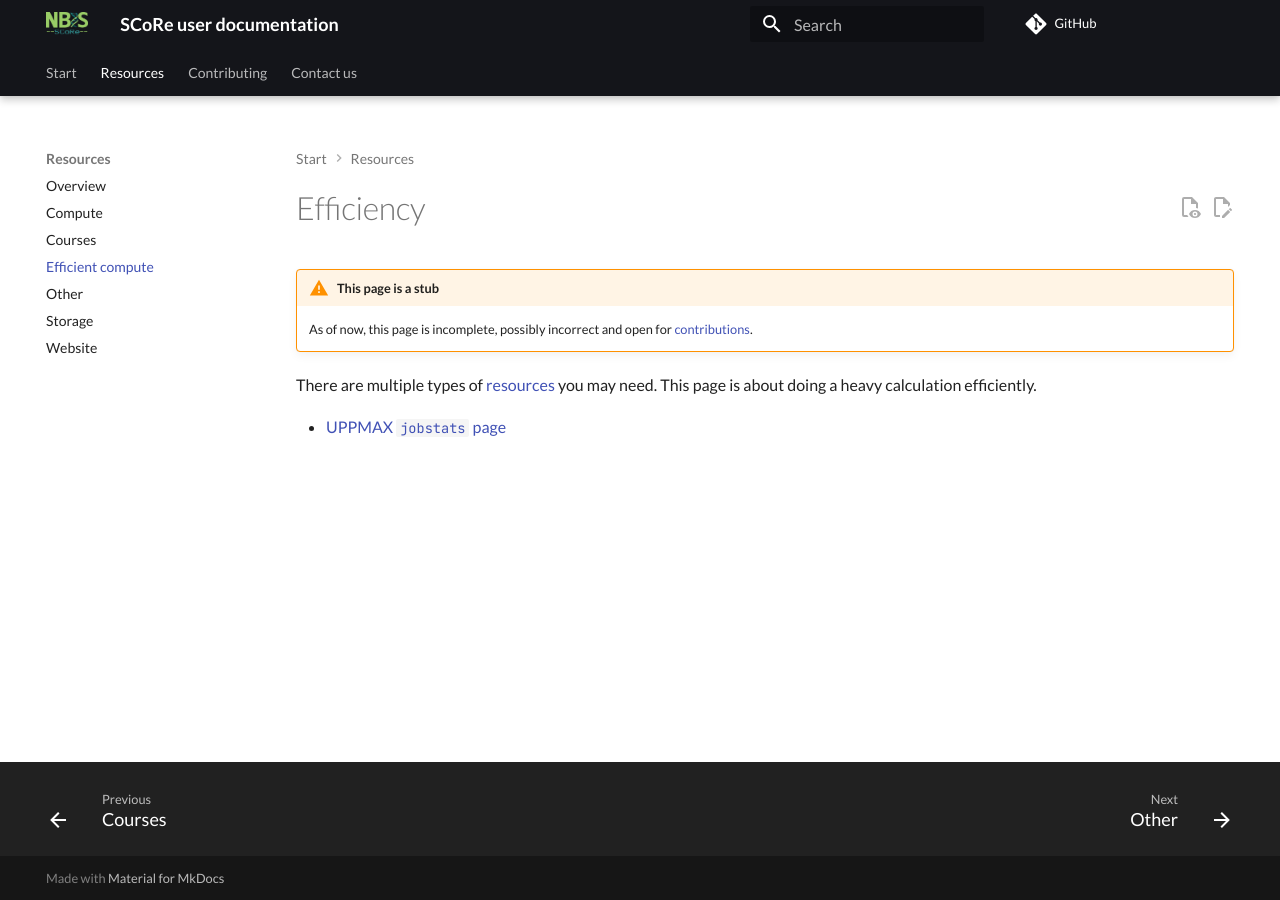
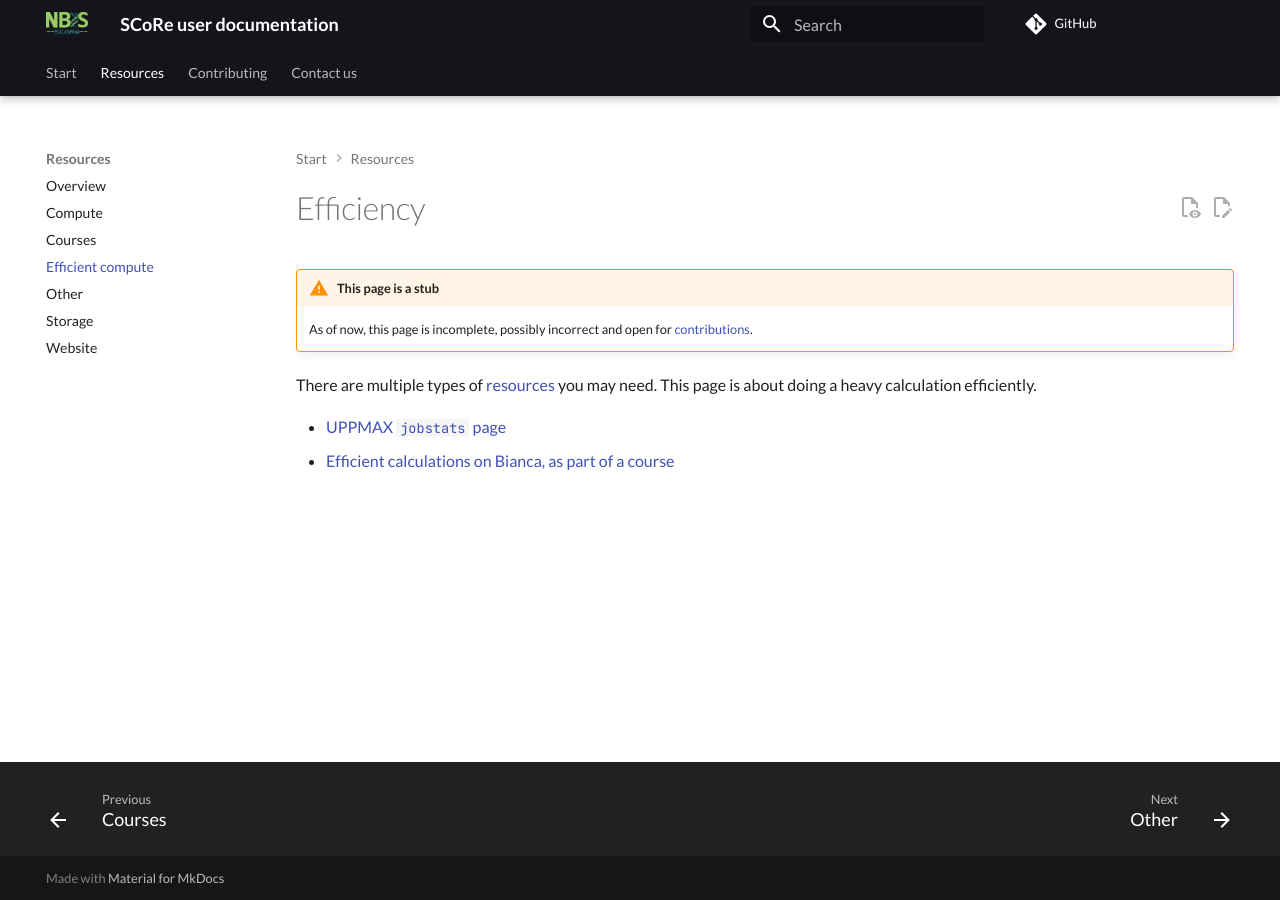
Before and after one commit to NBISweden/SCoRe_user_doc, an MkDocs documentation site: the page built from docs/efficiency.md, in a window 1280 px wide. Built offline with MkDocs 1.6.1 and Material for MkDocs 9.7.7, drawn with Linux system fonts in a browser that asks for light colours; comment, search, counter and statistics services are not loaded.

Commit message:
Link to course material

```diff
--- a/docs/efficiency.md
+++ b/docs/efficiency.md
@@ -9,3 +9,4 @@ There are multiple types of [resources](resources.md) you may need.
 This page is about doing a heavy calculation efficiently.
 
 - [UPPMAX `jobstats` page](https://docs.uppmax.uu.se/software/jobstats/#efficient-use)
+- [Efficient calculations on Bianca, as part of a course](https://uppmax.github.io/bianca_workshops/intermediate/efficient_jobs/)
```
